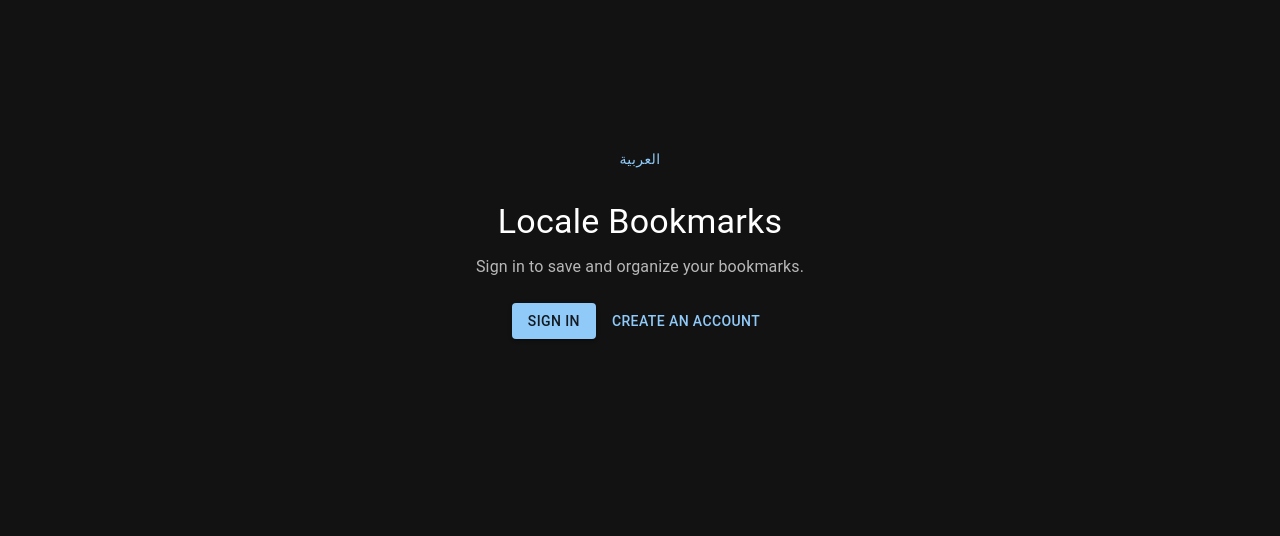
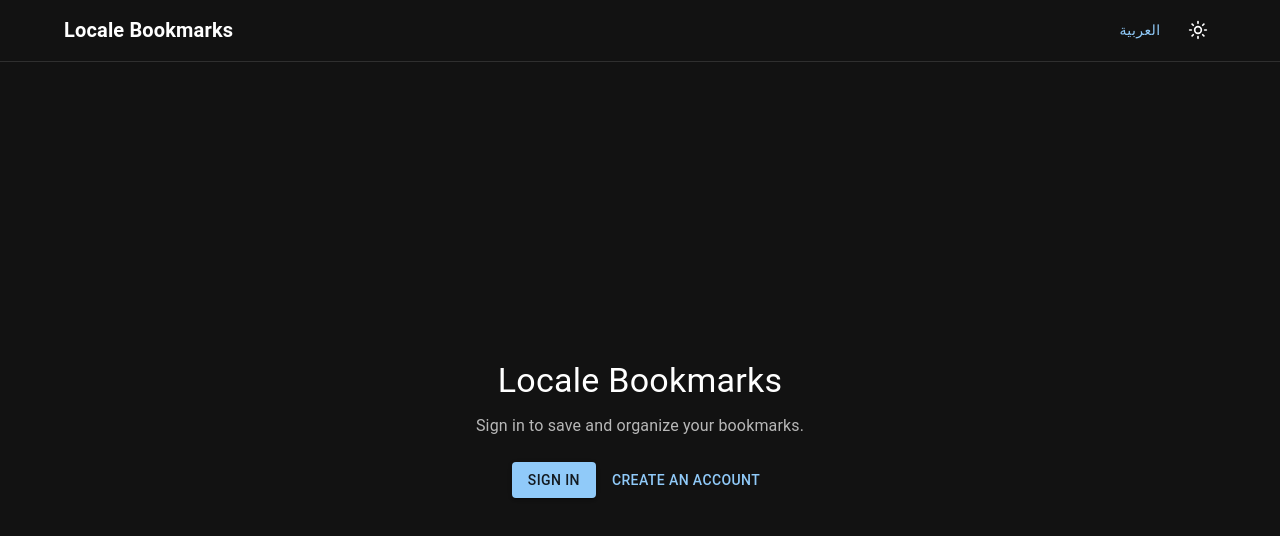
Before and after one commit to vinayak-nagri/locale-bookmarks, a Next.js app: page /en in a window 1280 px wide. Shown: the top 536 px of the page. Built offline with nearby package versions, Linux system fonts and the light colour scheme; no server answers; what @mui/material-nextjs would draw is missing.

Commit message:
Add global navbar shell and view-aware layout widths

```diff
--- a/app/[locale]/layout.tsx
+++ b/app/[locale]/layout.tsx
@@ -2,7 +2,11 @@ import Providers from './providers';
 import {NextIntlClientProvider, hasLocale} from 'next-intl';
 import {cookies} from 'next/headers';
 import {notFound} from 'next/navigation';
+import Box from '@mui/material/Box';
+import Container from '@mui/material/Container';
+import Navbar from '@/components/Navbar';
 import {routing} from '@/i18n/routing';
+import {createServerSupabaseClient} from '@/lib/server';
 import '../globals.css';
 
 type ColorMode = 'light' | 'dark';
@@ -22,14 +26,28 @@ export default async function LocaleLayout({
   if (!hasLocale(routing.locales, locale)) notFound();
   const colorMode = (await cookies()).get('color-mode')?.value;
   const initialMode: ColorMode = colorMode === 'light' ? 'light' : 'dark';
+  const supabase = await createServerSupabaseClient();
+  const {
+    data: {user},
+  } = await supabase.auth.getUser();
 
   return (
     <html lang={locale} dir={locale === 'ar' ? 'rtl' : 'ltr'}>
       <body>
         <NextIntlClientProvider>
-            <Providers locale={locale} initialMode={initialMode}>{children}</Providers>
+          <Providers locale={locale} initialMode={initialMode}>
+            <Navbar isSignedIn={Boolean(user)} />
+            <Box component="main" sx={{ flexGrow: 1 }}>
+              <Container
+                maxWidth="lg"
+                disableGutters
+                sx={{ px: { xs: 0, md: 3 } }}
+              >
+                {children}
+              </Container>
+            </Box>
+          </Providers>
         </NextIntlClientProvider>
-
       </body>
     </html>
   );
--- a/components/BookmarkList.tsx
+++ b/components/BookmarkList.tsx
@@ -17,7 +17,8 @@ import Stack from '@mui/material/Stack';
 import ToggleButton from '@mui/material/ToggleButton';
 import ToggleButtonGroup from '@mui/material/ToggleButtonGroup';
 import Typography from '@mui/material/Typography';
-import { alpha } from '@mui/material/styles';
+import useMediaQuery from '@mui/material/useMediaQuery';
+import { alpha, useTheme } from '@mui/material/styles';
 
 const PAGE_SIZE = 7;
 type ViewMode = 'list' | 'folder';
@@ -30,9 +31,13 @@ type BookmarkListProps = {
 
 export default function BookmarkList({ onAdd, onEdit, onDelete }: BookmarkListProps) {
   const t = useTranslations('home');
+  const theme = useTheme();
+  const isDesktop = useMediaQuery(theme.breakpoints.up('md'));
+  const defaultViewMode: ViewMode = isDesktop ? 'folder' : 'list';
   const [sortOption, setSortOption] = useState<BookmarkSort>('created_at');
   const [page, setPage] = useState(0);
-  const [viewMode, setViewMode] = useState<ViewMode>('list');
+  const [manualViewMode, setManualViewMode] = useState<ViewMode | null>(null);
+  const viewMode = manualViewMode ?? defaultViewMode;
   const {data, isLoading, isError, isFetching, refetch} = useQuery({
     queryKey: ['bookmarks', sortOption, page],
     queryFn: () => fetchBookmarks(sortOption, page, PAGE_SIZE),
@@ -57,8 +62,21 @@ export default function BookmarkList({ onAdd, onEdit, onDelete }: BookmarkListPr
   }
 
   function handleViewModeChange(_event: MouseEvent<HTMLElement>, nextViewMode: ViewMode | null) {
-    if (nextViewMode) setViewMode(nextViewMode);
+    if (!nextViewMode) return;
+
+    setManualViewMode(nextViewMode);
   }
+
+  const listSurfaceSx = {
+    width: '100%',
+    maxWidth: { xs: '100%', md: 760 },
+    mx: 'auto',
+    bgcolor: { md: 'background.paper' },
+    border: { xs: 0, md: 1 },
+    borderColor: 'divider',
+    borderRadius: { xs: 0, md: 2 },
+    overflow: 'hidden',
+  };
 
   const sortControl = (
     <FormControl
@@ -191,7 +209,7 @@ export default function BookmarkList({ onAdd, onEdit, onDelete }: BookmarkListPr
         role="status"
         aria-label={t('loading')}
         aria-busy="true"
-        sx={{ listStyle: 'none', p: 0, m: 0, display: 'flex', flexDirection: 'column', gap: 1 }}
+        sx={{ ...listSurfaceSx, listStyle: 'none', p: 0, m: 0, display: 'flex', flexDirection: 'column', gap: 1 }}
       >
         {Array.from({length: 3}, (_, i) => (
           <Box
@@ -220,7 +238,7 @@ export default function BookmarkList({ onAdd, onEdit, onDelete }: BookmarkListPr
 
   if (isError) {
     return renderWithControls(
-      <Paper elevation={0} sx={{ p: { xs: 3, sm: 4 }, textAlign: 'center', borderRadius: 2, bgcolor: 'background.paper' }}>
+      <Paper elevation={0} sx={{ p: { xs: 3, sm: 4 }, textAlign: 'center', borderRadius: 2, bgcolor: 'background.paper', maxWidth: { xs: '100%', md: 760 }, mx: 'auto', border: { xs: 0, md: 1 }, borderColor: 'divider' }}>
         <Stack spacing={2} sx={{ alignItems: 'center' }}>
           <Typography variant="subtitle1" sx={{ color: 'error.main' }}>{t('error')}</Typography>
           <AppButton
@@ -238,7 +256,7 @@ export default function BookmarkList({ onAdd, onEdit, onDelete }: BookmarkListPr
 
   if (!data || data.count === 0) {
     return renderWithControls(
-      <Paper elevation={0} sx={{ p: { xs: 3, sm: 4 }, textAlign: 'center', borderRadius: 2, bgcolor: 'background.paper' }}>
+      <Paper elevation={0} sx={{ p: { xs: 3, sm: 4 }, textAlign: 'center', borderRadius: 2, bgcolor: 'background.paper', maxWidth: { xs: '100%', md: 760 }, mx: 'auto', border: { xs: 0, md: 1 }, borderColor: 'divider' }}>
         <Stack spacing={2} sx={{ alignItems: 'center' }}>
           <Typography variant="body1" sx={{ color: 'text.secondary' }}>{t('empty.message')}</Typography>
           <AppButton variant="contained" onClick={onAdd}>
@@ -255,6 +273,7 @@ export default function BookmarkList({ onAdd, onEdit, onDelete }: BookmarkListPr
   return renderWithControls(
     <Stack spacing={2}>
       {viewMode === 'list' ? (
+        <Box sx={listSurfaceSx}>
           <Box
             component="ul"
             sx={{ listStyle: 'none', p: 0, m: 0, display: 'flex', flexDirection: 'column', gap: 0 }}
@@ -282,11 +301,12 @@ export default function BookmarkList({ onAdd, onEdit, onDelete }: BookmarkListPr
               </Box>
             ))}
           </Box>
+        </Box>
       ) : (
         <Box
           sx={{
             display: 'grid',
-            gridTemplateColumns: 'repeat(auto-fill, minmax(240px, 1fr))',
+            gridTemplateColumns: { xs: 'repeat(auto-fill, minmax(240px, 1fr))', md: 'repeat(auto-fill, minmax(280px, 1fr))' },
             gap: 2,
           }}
         >
--- a/components/BookmarksView.tsx
+++ b/components/BookmarksView.tsx
@@ -10,21 +10,14 @@ import AppButton from '@/components/AppButton';
 import BookmarkList from '@/components/BookmarkList';
 import BookmarkDialog from '@/components/BookmarkDialog';
 import ConfirmDialog from '@/components/ConfirmDialog';
-import { useColorMode } from '@/app/[locale]/providers';
 import { useTranslations } from 'next-intl';
-import { Link, useRouter } from '@/i18n/navigation';
-import { supabase } from '@/lib/supabase';
 import { deleteBookmark, type Bookmark } from '@/lib/bookmarks';
-import { LanguageSwitcher } from './LanguageSwitcher';
 import Typography from '@mui/material/Typography';
 
 
 export default function BookmarksView() {
   const t = useTranslations('home');
-  const authT = useTranslations('auth');
-  const router = useRouter();
   const queryClient = useQueryClient();
-  const { toggle } = useColorMode();
   const [open, setOpen] = useState(false);
   const [editingBookmark, setEditingBookmark] = useState<Bookmark | null>(null);
   const [deletingBookmark, setDeletingBookmark] = useState<Bookmark | null>(null);
@@ -36,12 +29,6 @@ export default function BookmarksView() {
       setDeletingBookmark(null);
     },
   });
-
-  async function handleSignOut() {
-    await supabase.auth.signOut();
-    router.push('/signin');
-    router.refresh();
-  }
 
   function handleDelete(bookmark: Bookmark) {
     deleteMutation.reset();
@@ -62,25 +49,13 @@ export default function BookmarksView() {
   }
 
   return (
-    <Container maxWidth="sm" sx={{ py: 4, px: { xs: 2, sm: 3 } }}>
+    <Container maxWidth="sm" sx={{ py: 4, px: { xs: 2, sm: 3, md: 0 }, maxWidth: { md: 'none' } }}>
       <Stack spacing={3}>
         <Box sx={{ display: 'flex', flexDirection: { xs: 'column', sm: 'row' }, justifyContent: 'space-between', alignItems: { xs: 'flex-start', sm: 'center' }, gap: { xs: 1.5, sm: 0 } }}>
           <Typography variant="h5" component="h1">{t('title')}</Typography>
-          <Stack direction="row" spacing={1} sx={{ alignItems: 'center', flexWrap: 'wrap' }}>
-            <LanguageSwitcher />
-            <AppButton variant="text" aria-label={t('theme.label')} onClick={toggle}>
-              {t('theme.toggle')}
-            </AppButton>
-            <AppButton component={Link} href="/profile" variant="text">
-              {t('profile')}
-            </AppButton>
-            <AppButton variant="outlined" onClick={() => { void handleSignOut(); }}>
-              {authT('signout')}
-            </AppButton>
-            <AppButton variant="contained" onClick={() => setOpen(true)}>
-              {t('add')}
-            </AppButton>
-          </Stack>
+          <AppButton variant="contained" onClick={() => setOpen(true)}>
+            {t('add')}
+          </AppButton>
         </Box>
 
         <Divider />
--- /dev/null
+++ b/components/Navbar.tsx
@@ -0,0 +1,154 @@
+'use client';
+
+import AppButton from '@/components/AppButton';
+import {LanguageSwitcher} from '@/components/LanguageSwitcher';
+import {useColorMode} from '@/app/[locale]/providers';
+import {Link, useRouter} from '@/i18n/navigation';
+import {supabase} from '@/lib/supabase';
+import Box from '@mui/material/Box';
+import Container from '@mui/material/Container';
+import IconButton from '@mui/material/IconButton';
+import Typography from '@mui/material/Typography';
+import {useTranslations} from 'next-intl';
+
+type NavbarProps = {
+  isSignedIn: boolean;
+};
+
+function SunIcon() {
+  return (
+    <svg
+      aria-hidden="true"
+      focusable="false"
+      width="20"
+      height="20"
+      viewBox="0 0 24 24"
+      fill="none"
+      stroke="currentColor"
+      strokeWidth="2"
+      strokeLinecap="round"
+      strokeLinejoin="round"
+    >
+      <circle cx="12" cy="12" r="4" />
+      <path d="M12 2v2" />
+      <path d="M12 20v2" />
+      <path d="m4.93 4.93 1.41 1.41" />
+      <path d="m17.66 17.66 1.41 1.41" />
+      <path d="M2 12h2" />
+      <path d="M20 12h2" />
+      <path d="m6.34 17.66-1.41 1.41" />
+      <path d="m19.07 4.93-1.41 1.41" />
+    </svg>
+  );
+}
+
+function MoonIcon() {
+  return (
+    <svg
+      aria-hidden="true"
+      focusable="false"
+      width="20"
+      height="20"
+      viewBox="0 0 24 24"
+      fill="none"
+      stroke="currentColor"
+      strokeWidth="2"
+      strokeLinecap="round"
+      strokeLinejoin="round"
+    >
+      <path d="M20.99 12.64A9 9 0 1 1 11.36 3.01 7 7 0 0 0 20.99 12.64Z" />
+    </svg>
+  );
+}
+
+export default function Navbar({isSignedIn}: NavbarProps) {
+  const landingT = useTranslations('landing');
+  const homeT = useTranslations('home');
+  const authT = useTranslations('auth');
+  const router = useRouter();
+  const {mode, toggle} = useColorMode();
+
+  async function handleSignOut() {
+    await supabase.auth.signOut();
+    router.push('/');
+    router.refresh();
+  }
+
+  return (
+    <Box
+      component="nav"
+      sx={{
+        borderBottom: 1,
+        borderColor: 'divider',
+        bgcolor: 'background.paper',
+      }}
+    >
+      <Container
+        maxWidth="lg"
+        disableGutters
+        sx={{
+          px: {xs: 2, sm: 3},
+          py: 1.5,
+        }}
+      >
+        <Box
+          sx={{
+            display: 'flex',
+            alignItems: 'center',
+            justifyContent: 'space-between',
+            gap: 2,
+          }}
+        >
+          <Typography
+            component={Link}
+            href="/"
+            variant="h6"
+            sx={{
+              color: 'text.primary',
+              flexShrink: 0,
+              fontWeight: 700,
+              textDecoration: 'none',
+              whiteSpace: 'nowrap',
+            }}
+          >
+            {landingT('title')}
+          </Typography>
+
+          <Box
+            sx={{
+              display: 'flex',
+              alignItems: 'center',
+              justifyContent: 'flex-end',
+              flexWrap: 'wrap',
+              gap: 1,
+            }}
+          >
+            <LanguageSwitcher />
+            <IconButton
+              aria-label={homeT('theme.label')}
+              color="inherit"
+              onClick={toggle}
+            >
+              {mode === 'dark' ? <SunIcon /> : <MoonIcon />}
+            </IconButton>
+            {isSignedIn && (
+              <>
+                <AppButton component={Link} href="/profile" variant="text">
+                  {homeT('profile')}
+                </AppButton>
+                <AppButton
+                  variant="outlined"
+                  onClick={() => {
+                    void handleSignOut();
+                  }}
+                >
+                  {authT('signout')}
+                </AppButton>
+              </>
+            )}
+          </Box>
+        </Box>
+      </Container>
+    </Box>
+  );
+}
--- a/components/SignedOutHome.tsx
+++ b/components/SignedOutHome.tsx
@@ -4,7 +4,6 @@ import Container from '@mui/material/Container';
 import Stack from '@mui/material/Stack';
 import Typography from '@mui/material/Typography';
 import AppButton from '@/components/AppButton';
-import { LanguageSwitcher } from '@/components/LanguageSwitcher';
 import { Link } from '@/i18n/navigation';
 import { useTranslations } from 'next-intl';
 
@@ -17,14 +16,12 @@ export default function SignedOutHome() {
       sx={{
         py: 4,
         px: { xs: 2, sm: 3 },
-        minHeight: '60vh',
+        minHeight: { xs: '60vh', md: 'calc(100dvh - 65px)' },
         display: 'flex',
         alignItems: 'center',
       }}
     >
       <Stack spacing={3} sx={{ width: '100%', alignItems: 'center', textAlign: 'center' }}>
-        <LanguageSwitcher />
-
         <Stack spacing={1.5} sx={{ alignItems: 'center' }}>
           <Typography variant="h4" component="h1">
             {t('title')}
```
Lines whose indentation alone changed are shown as unchanged.
